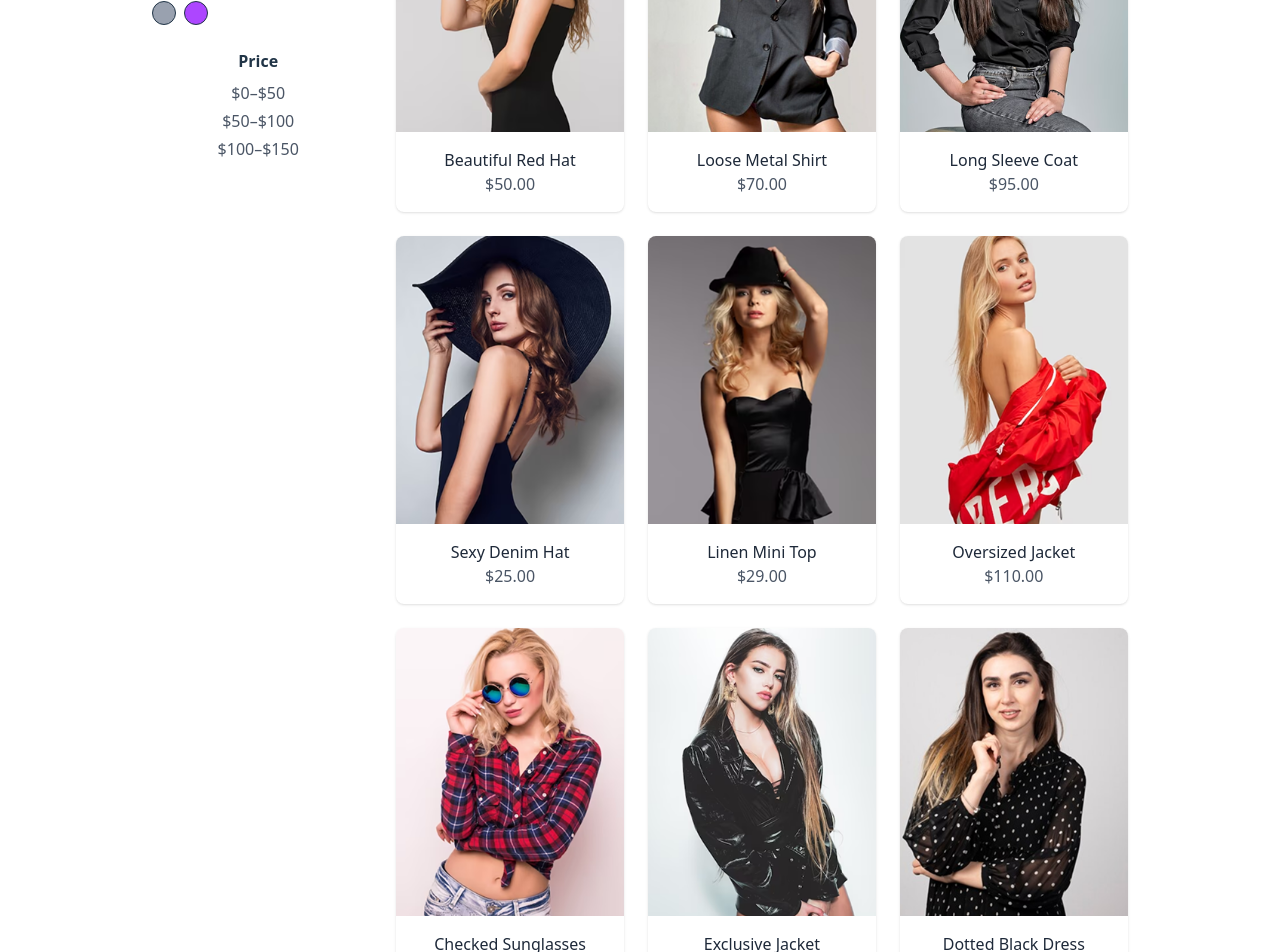
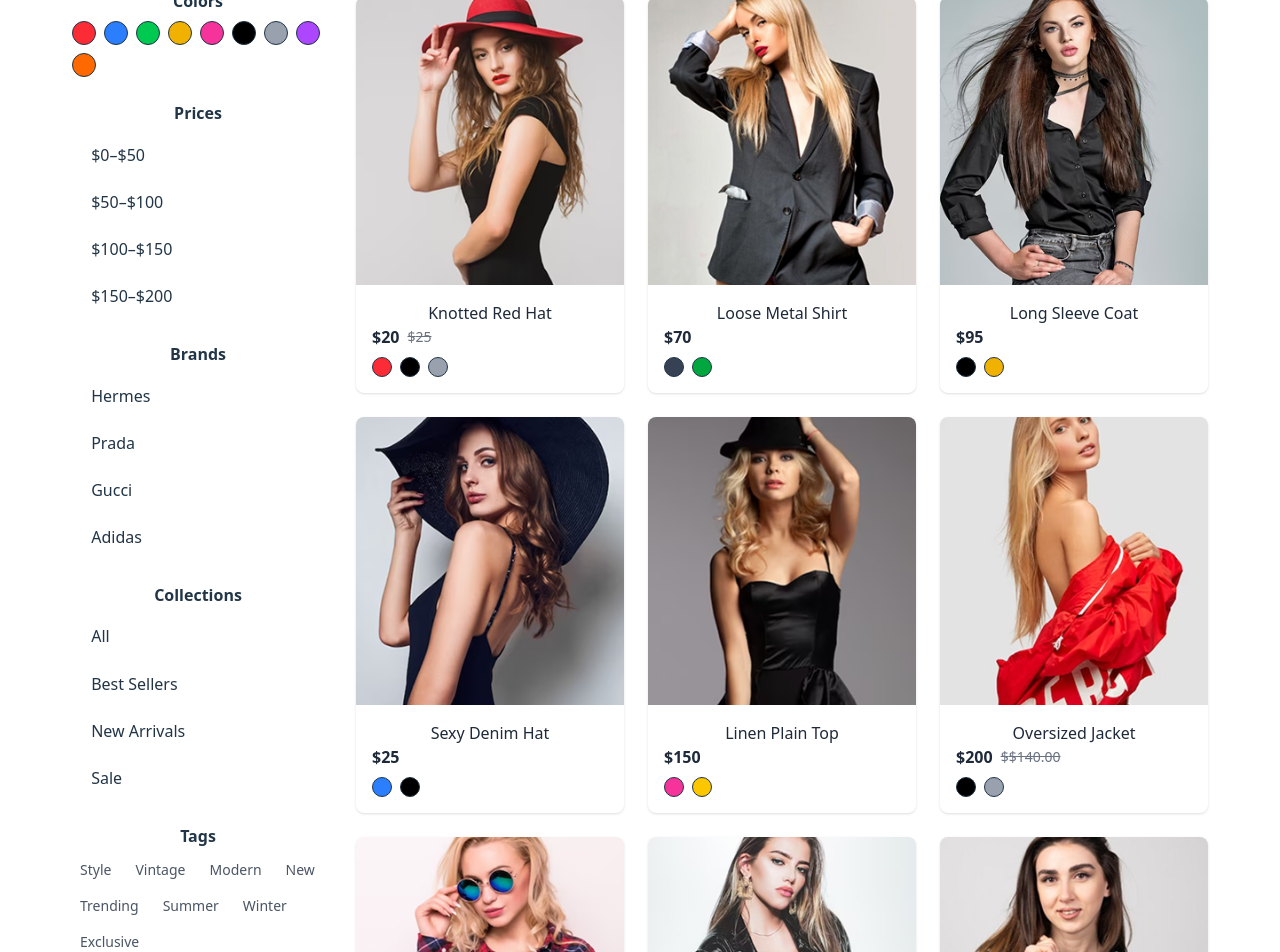
Before and after one commit to Lanita13/10x-react-exam, a React (Vite) app: page /shop in a window 1280 px wide. Shown: the part 280-1232 px from the top of the page. Built offline with nearby package versions, Linux system fonts and the light colour scheme.

Commit message:
feat: add Shop Page with product filters

```diff
--- a/package.json
+++ b/package.json
@@ -11,6 +11,7 @@
   },
   "dependencies": {
     "@tailwindcss/vite": "^4.1.12",
+    "lucide-react": "^0.542.0",
     "react": "^19.1.1",
     "react-dom": "^19.1.1",
     "react-router-dom": "^7.8.2",
--- a/src/components/shop/ShopPage.jsx
+++ b/src/components/shop/ShopPage.jsx
@@ -1,77 +1,330 @@
-import {useState} from "react";
+  import { useState } from "react";
+  import { Search, User, Star, ShoppingCart } from "lucide-react";
+
   import redhat from "../../assets/img/Red-Hat.png";
   import sleevecoat from "../../assets/img/Sleeve-Coat.png";
   import metalshirt from "../../assets/img/Metal-Shirt.png";
   import denimhat from "../../assets/img/Denim-Hat.png";
   import minitop from "../../assets/img/Mini-Top.png";
   import oversizedjacket from "../../assets/img/Oversized-Jacket.png";
-import checkedsunglasses  from "../../assets/img/Checked-Sunglasses.png";
+  import checkedsunglasses from "../../assets/img/Checked-Sunglasses.png";
   import exclusivejacket from "../../assets/img/Exclusive-Jacket.png";
-import blackdress  from "../../assets/img/Black-Dress.png";
+  import blackdress from "../../assets/img/Black-Dress.png";
+
+  function ShopPage() {
+    const [selectedColor, setSelectedColor] = useState(null);
+    const [selectedPrice, setSelectedPrice] = useState(null);
+    const [selectedBrand, setSelectedBrand] = useState(null);
+    const [selectedCollection, setSelectedCollection] = useState(null);
+    const [selectedTag, setSelectedTag] = useState(null);
+
+    const products = [
+      {
+        id: 1,
+        name: "Knotted Red Hat",
+        price: 20,
+        oldPrice: 25,
+        image: redhat,
+        sizes: ["S", "M"],
+        colors: ["bg-red-500", "bg-black", "bg-gray-400"],
+        brand: "Hermes",
+        collection:  ["New Arrivals" , "All"],
+        tags: ["Style", "Trending"],
+      },
+      {
+        id: 2,
+        name: "Loose Metal Shirt",
+        price: 70,
+        image: sleevecoat,
+        sizes: ["S", "L"],
+        colors: ["bg-gray-700", "bg-green-600"],
+        brand: "Prada",
+        collection: ["Best Sellers", "All"],
+        tags: ["Vintage", "Summer"],
+      },
+      {
+        id: 3,
+        name: "Long Sleeve Coat",
+        price: 95,
+        image: metalshirt,
+        sizes: ["L", "M"],
+        colors: ["bg-black", "bg-yellow-500"],
+        brand: "Gucci",
+        collection: ["Best Sellers", "All"],
+        tags: ["Modern", "Winter"],
+      },
+      {
+        id: 4,
+        name: "Sexy Denim Hat",
+        price: 25,
+        image: denimhat,
+        sizes: ["S", "M"],
+        colors: ["bg-blue-500", "bg-black"],
+        brand: "Adidas",
+        collection: ["Sale" , "All"],
+        tags: ["Style", "Summer"],
+      },
+      {
+        id: 5,
+        name: "Linen Plain Top",
+        price: 150,
+        image: minitop,
+        sizes: ["XS", "XL"],
+        colors: ["bg-pink-500", "bg-yellow-400"],
+        brand: "Adidas",
+        collection: ["Sale" , "All"],
+        tags: ["Style", "Summer"],
+      },
+      {
+        id: 6,
+        name: "Oversized Jacket",
+        price: 200,
+        oldPrice: "$140.00",
+        image: oversizedjacket,
+        sizes: ["S", "XS"],
+        colors: ["bg-black", "bg-gray-400"],
+        brand: "Adidas",
+        collection: ["Sale" , "All"],
+        tags: ["Trending", "Vintage"],
+      },
+
+      {
+        id: 7,
+        name: "Checked Sunglasses",
+        price: 80,
+        image: checkedsunglasses,
+        sizes: ["XS", "M"],
+        colors: ["bg-black", "bg-red-400"],
+        brand: "Adidas",
+        collection: ["Sale" , "All"],
+        tags: ["Vintage", "Exclusive"],
+      },
+      {
+        id: 8,
+        name: "Exclusive Jacket",
+        price: 120,
+        image: exclusivejacket,
+        sizes: ["S", "M", "L"],
+        colors: ["bg-black", "bg-purple-500"],
+        brand: "Adidas",
+        collection: ["Sale" , "All"],
+        tags: ["Trending", "Style"],
+      },
+      {
+        id: 9,
+        name: "Dotted Black Dress",
+        price: 115,
+        image: blackdress,
+        sizes: ["L", "XL"],
+        colors: ["bg-black", "bg-gray-400", "bg-blue-400"],
+        brand: "Adidas",
+        collection: ["Sale" , "All"],
+        tags: ["Winter", "Exclusive"],
+      },
+
+    ];
 
 
-function ShopPage() {
-  const products = [
-    { id: 1, name: "Beautiful Red Hat", price: "$50.00", image: redhat},
-    { id: 2, name: "Loose Metal Shirt", price: "$70.00", image: sleevecoat},
-    { id: 3, name: "Long Sleeve Coat", price: "$95.00", image: metalshirt},
-    { id: 4, name: "Sexy Denim Hat", price: "$25.00", image: denimhat},
-    { id: 5, name: "Linen Mini Top", price: "$29.00", image: minitop},
-    { id: 6, name: "Oversized Jacket", price: "$110.00", image: oversizedjacket },
-    { id: 7, name: "Checked Sunglasses", price: "$20.00", image: checkedsunglasses },
-    { id: 8, name: "Exclusive Jacket", price: "$80.00", image: exclusivejacket },
-    { id: 9, name: "Dotted Black Dress", price: "$65.00", image: blackdress },
+    const filteredProducts = products.filter((product) => {
+      const colorMatch = selectedColor ? product.colors.includes(selectedColor) : true;
+      const priceMatch = selectedPrice
+        ? (selectedPrice === "0-50" && product.price >= 0 && product.price <= 50) ||
+        (selectedPrice === "50-100" && product.price > 50 && product.price <= 100) ||
+        (selectedPrice === "100-150" && product.price > 100 && product.price <= 150) ||
+        (selectedPrice === "150-200" && product.price > 150 && product.price <= 200)
+        : true;
+      const brandMatch = selectedBrand ? product.brand === selectedBrand : true;
+      const collectionMatch = selectedCollection ? product.collection === selectedCollection : true;
+      const tagMatch = selectedTag ? product.tags.includes(selectedTag) : true;
+
+      return colorMatch && priceMatch && brandMatch && collectionMatch && tagMatch;
+    });
+
+    const colors = [
+      "bg-red-500",
+      "bg-blue-500",
+      "bg-green-500",
+      "bg-yellow-500",
+      "bg-pink-500",
+      "bg-black",
+      "bg-gray-400",
+      "bg-purple-500",
+      "bg-orange-500",
     ];
 
+    const prices = ["0-50", "50-100", "100-150", "150-200"];
+    const brands = ["Hermes", "Prada", "Gucci", "Adidas"];
+    const collections = ["All", "Best Sellers", "New Arrivals", "Sale"];
+    const tags = ["Style", "Vintage", "Modern", "New", "Trending", "Summer", "Winter", "Exclusive"];
+
+
     return (
-    <div className="flex px-10 py-10 font-sans">
-      {/* Sidebar Filters */}
+      <div className="font-sans">
+        {/* Header */}
+        <header className="flex justify-between items-center px-10 py-5 border-b">
+          <h1 className="text-2xl font-bold">FASCO</h1>
+          <nav className="flex gap-8 text-gray-700">
+            <a href="#">Home</a>
+            <a href="#">Shop</a>
+            <a href="#">Products</a>
+            <a href="#">Pages</a>
+          </nav>
+          <div className="flex gap-2">
+            <Search className="w-5 h-5 cursor-pointer" />
+            <User className="w-5 h-5 cursor-pointer" />
+            <Star className="w-5 h-5 cursor-pointer" />
+            <ShoppingCart className="w-5 h-5 cursor-pointer" />
+          </div>
+        </header>
+
+        {/* Breadcrumb */}
+        <div className="px-10 py-4 text-gray-500">
+          Home <span className="mx-2">/</span> <span className="text-black">Fashion</span>
+        </div>
+
+        {/* Content */}
+        <div className="flex px-10 py-10">
+          {/* Sidebar */}
           <aside className="w-1/4 pr-8">
             <h2 className="font-bold text-lg mb-4">Filters</h2>
 
+            {/* Colors */}
             <div className="mb-6">
-          <h3 className="font-semibold mb-2">Size</h3>
-          <div className="flex gap-2">
-            {["S", "M", "L"].map((s) => (
-              <button key={s} className="border px-2 py-1 rounded">{s}</button>
+              <h3 className="font-semibold mb-2">Colors</h3>
+              <div className="flex flex-wrap gap-2">
+                {colors.map((color) => (
+                  <div
+                    key={color}
+                    className={`${color} w-6 h-6 rounded-full border cursor-pointer ${selectedColor === color ? "ring-2 ring-black" : ""}`}
+                    onClick={() =>
+                      setSelectedColor(selectedColor === color ? null : color)
+                    }
+                  />
                 ))}
               </div>
             </div>
 
+            {/* Prices */}
             <div className="mb-6">
-          <h3 className="font-semibold mb-2">Colors</h3>
-          <div className="flex flex-wrap gap-2">
-            {["bg-red-500", "bg-blue-500", "bg-green-500", "bg-yellow-500", "bg-pink-500", "bg-black", "bg-gray-400", "bg-purple-500"].map((color, idx) => (
-              <div key={idx} className={`${color} w-6 h-6 rounded-full border`} />
+              <h3 className="font-semibold mb-2">Prices</h3>
+              <div className="flex flex-col gap-1">
+                {prices.map((price) => (
+                  <button
+                    key={price}
+                    className={`text-left px-2 py-1  cursor-pointer ${selectedPrice === price ? "bg-gray-300" : ""}`}
+                    onClick={() => setSelectedPrice(selectedPrice === price ? null : price)}
+                  >
+                    {price === "0-50" ? "$0–$50" :
+                      price === "50-100" ? "$50–$100" :
+                        price === "100-150" ? "$100–$150" :
+                          "$150–$200"}
+                  </button>
                 ))}
               </div>
             </div>
 
+            {/* Brands */}
             <div className="mb-6">
-          <h3 className="font-semibold mb-2">Price</h3>
-          <ul className="space-y-1 text-gray-600">
-            <li>$0–$50</li>
-            <li>$50–$100</li>
-            <li>$100–$150</li>
-          </ul>
+              <h3 className="font-semibold mb-2">Brands</h3>
+              <div className="flex flex-col gap-1">
+                {brands.map((brand) => (
+                  <button
+                    key={brand}
+                    className={`text-left px-2 py-1 cursor-pointer ${selectedBrand === brand ? "bg-gray-300" : ""}`}
+                    onClick={() => setSelectedBrand(selectedBrand === brand ? null : brand)}
+                  >
+                    {brand}
+                  </button>
+                ))}
+              </div>
+            </div>
+
+            {/* Collections */}
+            <div className="mb-6">
+              <h3 className="font-semibold mb-2">Collections</h3>
+              <div className="flex flex-col gap-1">
+                {collections.map((col) => (
+                  <button
+                    key={col}
+                    className={`text-left px-2 py-1 cursor-pointer ${selectedCollection === col ? "bg-gray-300" : ""}`}
+                    onClick={() => setSelectedCollection(selectedCollection === col ? null : col)}
+                  >
+                    {col}
+                  </button>
+                ))}
+              </div>
+            </div>
+
+            {/* Tags */}
+            <div>
+              <h3 className="font-semibold mb-2">Tags</h3>
+              <div className="flex flex-wrap gap-2 text-sm">
+                {tags.map((tag) => (
+                  <span
+                    key={tag}
+                    className={`px-2 py-1 cursor-pointer  ${selectedTag === tag ? "bg-gray-300" : "text-gray-600"}`}
+                    onClick={() => setSelectedTag(selectedTag === tag ? null : tag)}
+                  >
+                    {tag}
+                  </span>
+                ))}
+              </div>
             </div>
           </aside>
 
           {/* Product Grid */}
           <main className="w-3/4">
-        <h2 className="text-xl font-bold mb-6">Best Selling</h2>
+            <div className="flex justify-between items-center mb-6">
+              <h2 className="text-xl font-bold">Products</h2>
+            </div>
+
             <div className="grid grid-cols-3 gap-6">
-          {products.map((product) => (
-            <div key={product.id} className="rounded-lg overflow-hidden shadow hover:shadow-lg transition">
-              <img src={product.image} alt={product.name} className="w-full h-72 object-cover" />
+              {filteredProducts.map((product) => (
+                <div
+                  key={product.id}
+                  className="rounded-lg overflow-hidden shadow hover:shadow-lg transition"
+                >
+                  <img
+                    src={product.image}
+                    alt={product.name}
+                    className="w-full h-72 object-cover"
+                  />
                   <div className="p-4">
                     <h3 className="font-medium text-gray-800">{product.name}</h3>
-                <p className="text-gray-600">{product.price}</p>
+                    <div className="flex gap-2 items-center">
+                      <p className="text-gray-800 font-semibold">${product.price}</p>
+                      {product.oldPrice && (
+                        <span className="line-through text-gray-500 text-sm">
+                          ${product.oldPrice}
+                        </span>
+                      )}
+                    </div>
+                    <div className="flex gap-2 mt-2">
+                      {product.colors.map((c, idx) => (
+                        <div
+                          key={idx}
+                          className={`${c} w-5 h-5 rounded-full border`}
+                        />
+                      ))}
+                    </div>
                   </div>
                 </div>
               ))}
             </div>
+
+            {/* Pagination */}
+            <div className="flex justify-center gap-2 mt-10">
+              {[1, 2, 3].map((page) => (
+                <button
+                  key={page}
+                  className={`px-3 py-1 border-lg rounded cursor-pointer ${page === 1 ? "bg-gray-300 text-white" : "bg-white"}`}
+                >
+                  {page}
+                </button>
+              ))}
+            </div>
           </main>
+        </div>
       </div>
     );
   }
```
Also changed, not shown: 1 other file (tests, documents, lock files or other folders). Lines whose indentation alone changed are shown as unchanged.
